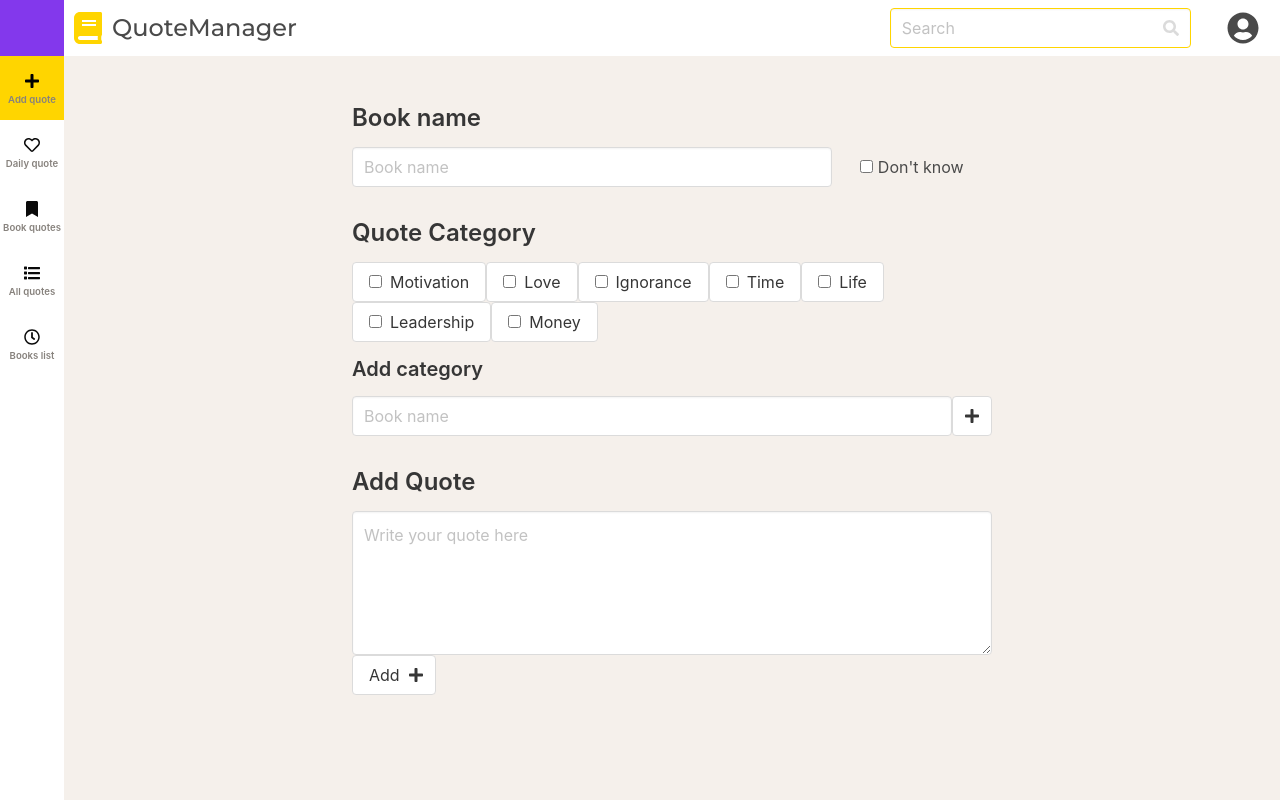
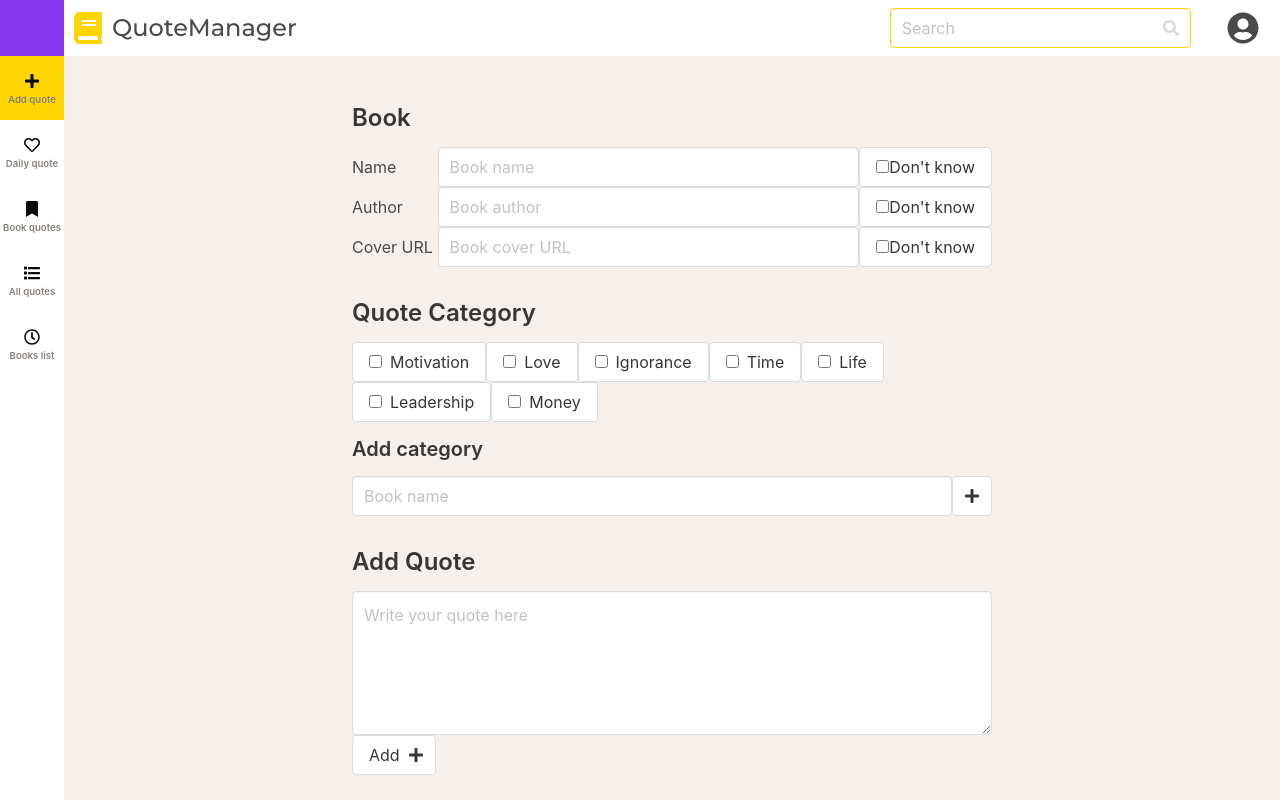
Before and after one commit to b-jakubowski/QuoteManager, an Angular app: page /quotes/edit in a window 1280 px wide. Built offline with nearby package versions, Linux system fonts and the light colour scheme.

Commit message:
feat: Add more book input fields

```diff
--- a/apps/quote-manager/src/app/quotes/edit-quote/edit-quote.component.html
+++ b/apps/quote-manager/src/app/quotes/edit-quote/edit-quote.component.html
@@ -1,14 +1,41 @@
 <div class="add-quote-container">
 
-	<h3 class="input-title">Book name</h3>
+	<h3 class="input-title">Book</h3>
 	<div class="book">
-		<label class="book-name-input">
+		<label class="book-input">
+			<span>Name</span>
 			<input class="input" type="text" placeholder="Book name">
 		</label>
-		<label class="checkbox no-book-checkbox">
-			<input type="checkbox">
-			Don't know
+		<span class="control button">
+			<label class="is-checkbox">
+				<input type="checkbox">
+				<span>Don't know</span>
+			</label>
+		</span>
+	</div>
+	<div class="book">
+		<label class="book-input">
+			<span>Author</span>
+			<input class="input" type="text" placeholder="Book author">
 		</label>
+		<span class="control button">
+			<label class="is-checkbox">
+				<input type="checkbox">
+				<span>Don't know</span>
+			</label>
+		</span>
+	</div>
+	<div class="book">
+		<label class="book-input">
+			<span>Cover URL</span>
+			<input class="input" type="text" placeholder="Book cover URL">
+		</label>
+		<span class="control button">
+			<label class="is-checkbox">
+				<input type="checkbox">
+				<span>Don't know</span>
+			</label>
+		</span>
 	</div>
 
 	<h3 class="input-title">Quote Category</h3>
--- a/apps/quote-manager/src/app/quotes/edit-quote/edit-quote.component.scss
+++ b/apps/quote-manager/src/app/quotes/edit-quote/edit-quote.component.scss
@@ -6,8 +6,14 @@
 		display: flex;
 		align-items: center;
 	}
-	.book-name-input {
+	.book-input {
+		display: flex;
+		align-items: center;
 		flex: 3;
+		span {
+			width: 6.5rem;
+			text-align: left;
+		}
 	}
 	.no-book-checkbox {
 		flex: 1;
```
